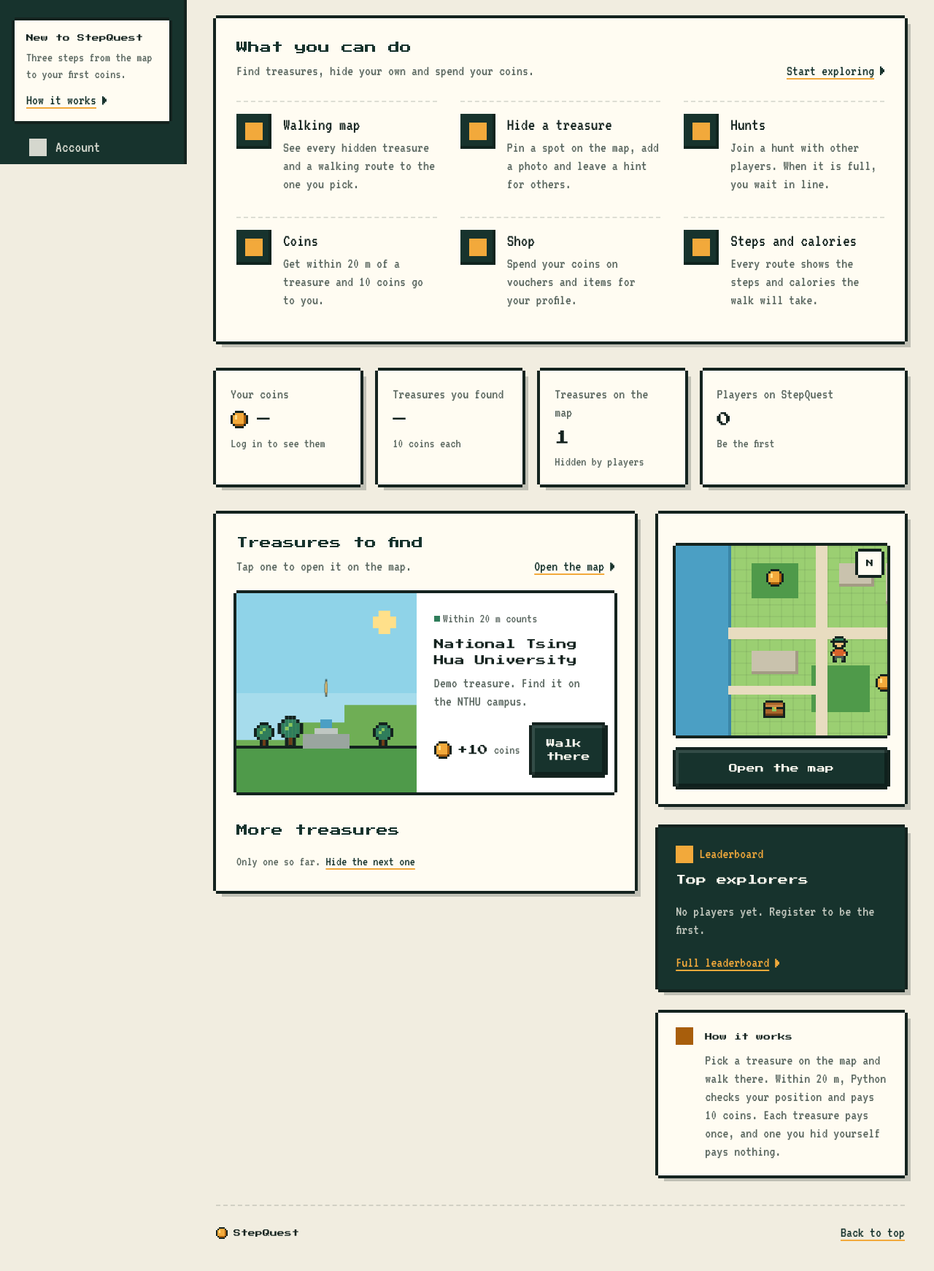
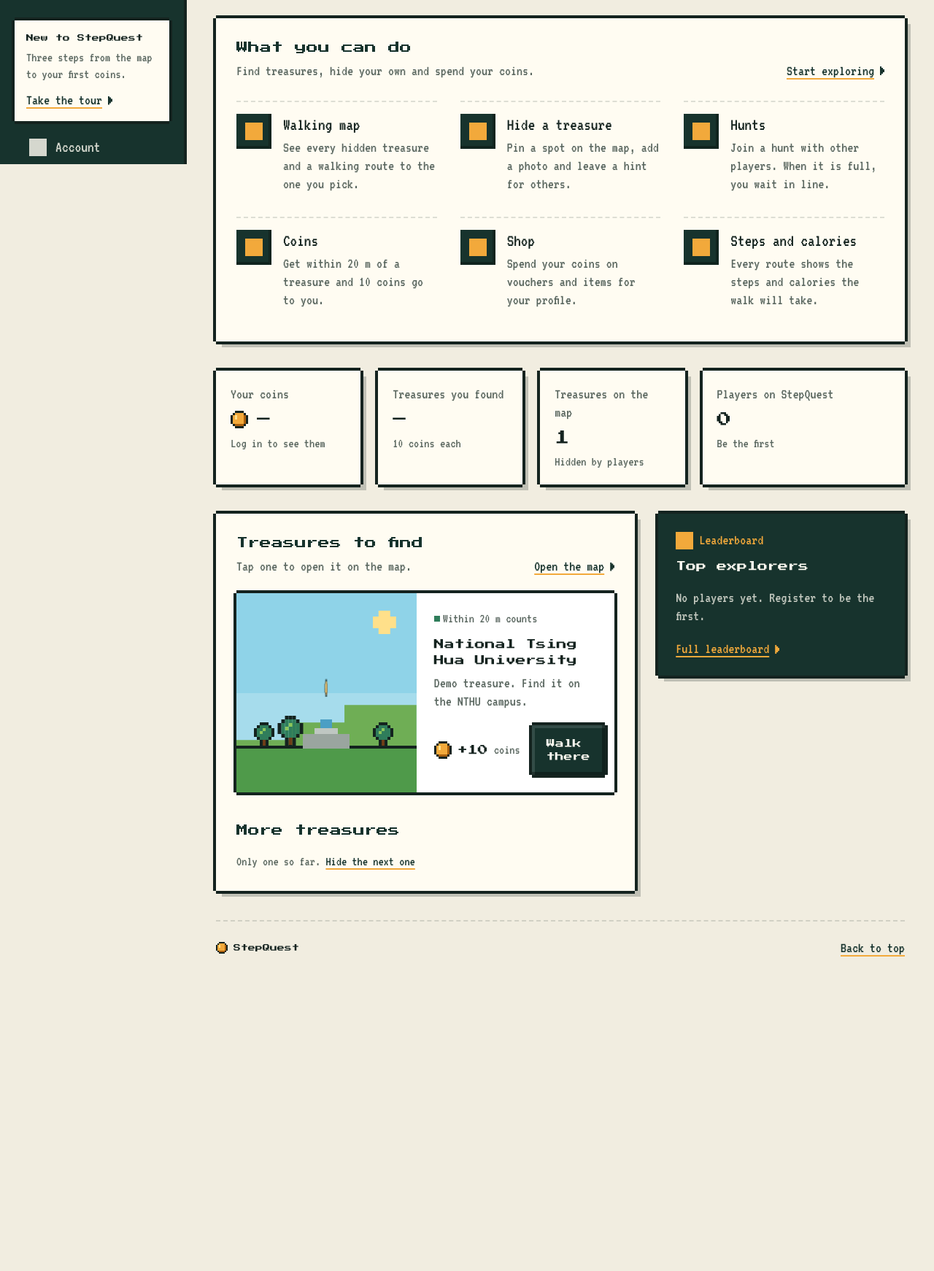
Before and after one commit to Thang2170/I2P_Final_Project-Geocaching, a Flask app: page /welcome in a window 1280 px wide. Shown: the part 575-2317 px from the top of the page at 73% size. After the commit the page ends 1886 px from the top, so only its background shows below. Run offline with Flask 3, Linux system fonts and the light colour scheme; data comes from the database, SQL or seed files in the repository; data that the repository does not hold is empty; grey boxes are pictures that could not be loaded.

Commit message:
Welcome page: remove the map preview and How it works cards

```diff
--- a/templates/index.html
+++ b/templates/index.html
@@ -68,7 +68,7 @@
         <div class="help-card">
           <strong>New to StepQuest</strong>
           <p>Three steps from the map to your first coins.</p>
-          <a href="#how-it-works">How it works <span class="px-arrow-right"></span></a>
+          <a href="/?tour">Take the tour <span class="px-arrow-right"></span></a>
         </div>
 
         <a class="side-nav__link" href="/login">
@@ -319,32 +319,6 @@
         <!-- RIGHT COLUMN -->
         <aside class="right-column">
 
-          <!-- MAP: a tiny overworld, like the map screen of an old game -->
-          <section class="map-panel">
-            <div class="map-illustration" aria-hidden="true">
-              <span class="map-water"></span>
-              <span class="map-park map-park--one"></span>
-              <span class="map-park map-park--two"></span>
-
-              <span class="map-road map-road--one"></span>
-              <span class="map-road map-road--two"></span>
-              <span class="map-road map-road--three"></span>
-
-              <span class="map-block map-block--one"></span>
-              <span class="map-block map-block--two"></span>
-              <span class="map-block map-block--three"></span>
-
-              <span class="map-pin map-pin--one"><span class="sprite sprite--coin"></span></span>
-              <span class="map-pin map-pin--two"><span class="sprite sprite--coin"></span></span>
-              <span class="map-pin map-pin--three map-pin--found"><span class="sprite sprite--chest"></span></span>
-
-              <span class="you-are-here"><span class="sprite sprite--hero"></span></span>
-              <span class="map-compass">N</span>
-            </div>
-
-            <a class="button button--map" href="/">Open the map</a>
-          </section>
-
           <!-- TOP PLAYERS, from /api/leaderboard -->
           <section class="daily-card" id="top-players">
             <div class="daily-card__top">
@@ -358,19 +332,6 @@
             <p class="top-list__empty" id="topEmpty" hidden>No players yet. Register to be the first.</p>
 
             <a href="/leaderboard">Full leaderboard <span class="px-arrow-right"></span></a>
-          </section>
-
-          <!-- HOW IT WORKS -->
-          <section class="tip-card" id="how-it-works">
-            <span class="px-icon px-icon--bulb"></span>
-            <div>
-              <strong>How it works</strong>
-              <p>
-                Pick a treasure on the map and walk there. Within 20 m, Python checks
-                your position and pays 10 coins. Each treasure pays once, and one you
-                hid yourself pays nothing.
-              </p>
-            </div>
           </section>
 
         </aside>
```
Also changed, not shown: test_welcome_page.py (added, +36 -0 lines).
